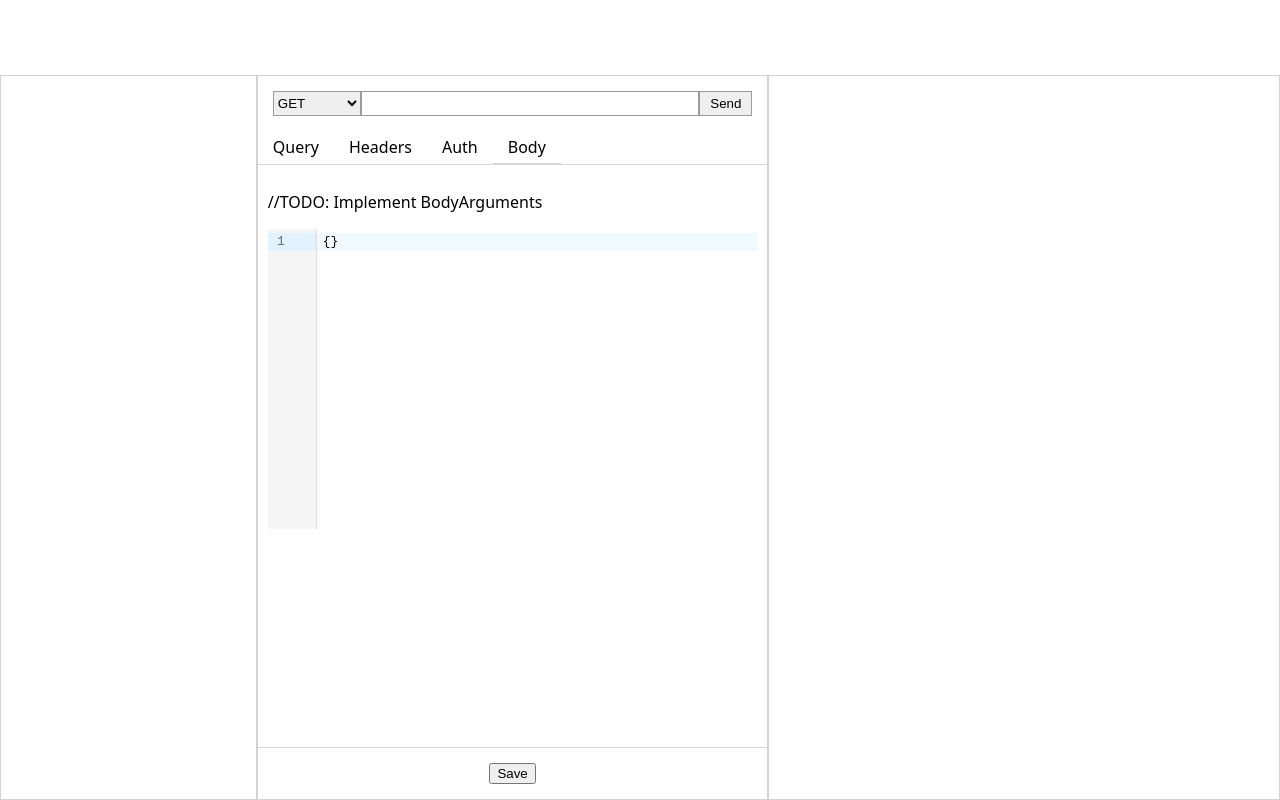
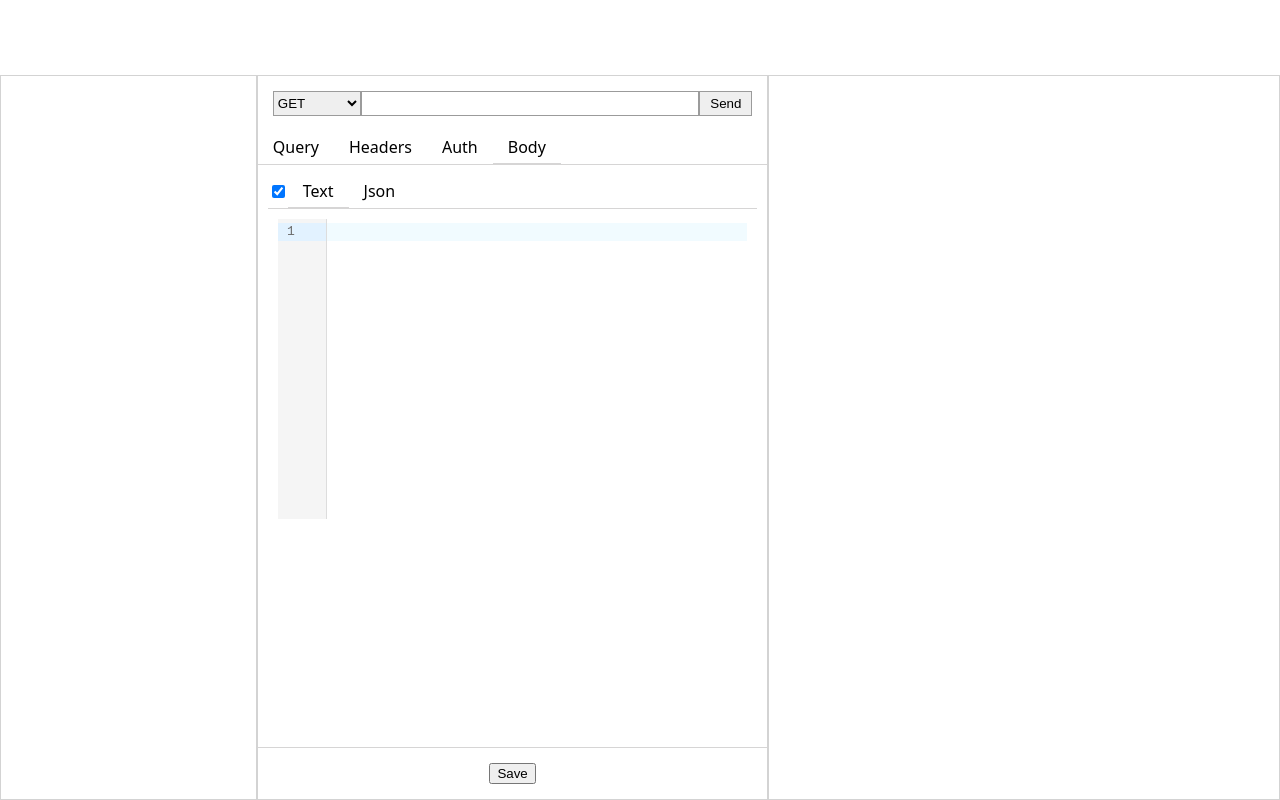
Before and after one commit to Rafael24595/go-api-front, a React (Vite) app: page / in a window 1280 px wide. Both pictures are taken after a click on the label "Body". Built offline with nearby package versions, Linux system fonts and the light colour scheme.

Commit message:
[FEATURE] Text and JSON payload components impemented.

```diff
--- a/src/components/body/client/center-container/client-arguments/ParameterSelector.tsx
+++ b/src/components/body/client/center-container/client-arguments/ParameterSelector.tsx
@@ -4,7 +4,8 @@ import { HeaderArguments } from './header-arguments/HeaderArguments';
 import { AuthArguments } from './auth-arguments/AuthArguments';
 import { BodyArguments } from './body-arguments/BodyArguments';
 import { StatusKeyValue } from '../../../../../interfaces/StatusKeyValue';
-import { Auths, Request } from '../../../../../interfaces/request/Request';
+import { Auths, Body, Request } from '../../../../../interfaces/request/Request';
+import { CONTENT_TYPE as CONTENT_TYPE_TEXT } from './body-arguments/text/TextData';
 import { Dict } from '../../../../../types/Dict';
 
 import './ParameterSelector.css'
@@ -48,6 +49,7 @@ interface Payload {
     query: StatusKeyValue[];
     header: StatusKeyValue[];
     auth: Auths;
+    body: Body;
 }
 
 export function ParameterSelector({request, cursorStatus}: ParameterSelectorProps) {
@@ -55,7 +57,8 @@ export function ParameterSelector({request, cursorStatus}: ParameterSelectorProp
         cursor: cursorStatus || DEFAULT_CURSOR,
         query: request ? detachStatusKeyValue(request.query.queries) : [],
         header: request ? detachStatusKeyValue(request.header.headers) : [],
-        auth: request ? request.auth : { status: false, auths: {} }
+        auth: request ? request.auth : { status: false, auths: {} },
+        body: request ? request.body : { status: true, contentType: CONTENT_TYPE_TEXT, payload: "" }
     });
 
     const cursorChange = (e: React.ChangeEvent<HTMLInputElement>) => {
@@ -72,6 +75,10 @@ export function ParameterSelector({request, cursorStatus}: ParameterSelectorProp
 
     const authChange = (auth: Auths) => {
         setTable({...table, auth: auth})
+    }
+
+    const bodyChange = (body: Body) => {
+        setTable({...table, body: body})
     }
 
     return (
@@ -104,7 +111,7 @@ export function ParameterSelector({request, cursorStatus}: ParameterSelectorProp
                 {table.cursor === VIEW_QUERY && <QueryArguments values={table.query} onValueChange={queryChange}/>}
                 {table.cursor === VIEW_HEADER && <HeaderArguments values={table.header} onValueChange={headerChange}/>}
                 {table.cursor === VIEW_AUTH && <AuthArguments values={table.auth} onValueChange={authChange}/>}
-                {table.cursor === VIEW_BODY && <BodyArguments/>}
+                {table.cursor === VIEW_BODY && <BodyArguments value={table.body} onValueChange={bodyChange}/>}
             </div>
         </>
     )
--- a/src/components/body/client/center-container/client-arguments/auth-arguments/AuthArguments.tsx
+++ b/src/components/body/client/center-container/client-arguments/auth-arguments/AuthArguments.tsx
@@ -70,7 +70,6 @@ export function AuthArguments({values, cursorStatus, onValueChange}: AuthArgumen
 
     return (
         <>
-            <div id="client-argument-auth">
             <div className="radio-button-group border-bottom">
                 <input
                     name="status"
@@ -89,7 +88,6 @@ export function AuthArguments({values, cursorStatus, onValueChange}: AuthArgumen
                     onChange={cursorChange}/>
                 <label htmlFor="tag-auth-bearer">Bearer</label>
             </div>
-            </div>
             <div id="client-argument-content">
                 {data.cursor === VIEW_BASIC && <BasicData value={data.basic} onValueChange={authChange}/>}
                 {data.cursor === VIEW_BEARER && <BearerData value={data.bearer} onValueChange={authChange}/>}
--- a/src/components/body/client/center-container/client-arguments/body-arguments/BodyArguments.tsx
+++ b/src/components/body/client/center-container/client-arguments/body-arguments/BodyArguments.tsx
@@ -1,29 +1,85 @@
 import { useState } from 'react';
 
-import CodeMirror from "@uiw/react-codemirror";
-import { json, jsonParseLinter  } from "@codemirror/lang-json";
-import { linter, lintGutter } from "@codemirror/lint";
+import './BodyArguments.css'
+import { CONTENT_TYPE as CONTENT_TYPE_TEXT, TextData } from './text/TextData';
+import { Body } from '../../../../../../interfaces/request/Request';
+import { JsonData } from './json/JsonData';
 
-import './BodyArguments.css'
+const VIEW_TEXT = "text";
+const VIEW_JSON = "json";
 
-export function BodyArguments() {
-    const [code, setCode] = useState("{}");
+const DEFAULT_CURSOR = VIEW_TEXT;
 
-      const onChange = (value: string) => {
-        setCode(value);
-        console.log("Updated code:", value);
+interface BodyArgumentsProps {
+    value?: Body
+    cursorStatus?: string;
+    onValueChange: (body: Body) => void;
+}
+
+interface Payload {
+    cursor: string;
+    status: boolean;
+    content: string;
+    payload: string;
+}
+
+export function BodyArguments({value, cursorStatus, onValueChange}: BodyArgumentsProps) {
+    const [data, setData] = useState<Payload>({
+            cursor: cursorStatus || DEFAULT_CURSOR,
+            status: value ? value.status : false,
+            content: value ? value.contentType : CONTENT_TYPE_TEXT,
+            payload: value ? value.payload : "",
+        });
+
+        const cursorChange = (e: React.ChangeEvent<HTMLInputElement>) => {
+            let newData = {...data, cursor: e.target.value};
+            setData(newData);
+        };
+
+        const statusChange = (e: React.ChangeEvent<HTMLInputElement>) => {
+          let newData = {...data, status: e.target.checked};
+          setData(newData);
+          onValueChange(makeBody(newData));
       };
+
+      const payloadChange = (content: string, payload: string) => {
+          let newData = {...data, content: content, payload: payload};
+          setData(newData);
+          onValueChange(makeBody(newData));
+      }
+
+      const makeBody = (payload: Payload): Body => {
+        return {
+            status: payload.status,
+            contentType: payload.content,
+            payload: payload.payload
+        };
+      }
 
     return (
         <>
-            <p>//TODO: Implement BodyArguments</p>
-            <CodeMirror
-                value={code}
-                height="300px"
-                extensions={[json(), linter(jsonParseLinter()), lintGutter()]}
-                onChange={onChange}
-                theme="light"
-            />
+            <div className="radio-button-group border-bottom">
+                  <input
+                      name="status"
+                      id="body-enable"
+                      type="checkbox"
+                      checked={data.status}
+                      onChange={statusChange}/>
+                  <input type="radio" id="tag-body-text" className="client-tag" name="cursor-body"
+                      checked={data.cursor === VIEW_TEXT}
+                      value={VIEW_TEXT}
+                      onChange={cursorChange}/>
+                  <label htmlFor="tag-body-text">Text</label>
+                  <input type="radio" id="tag-body-json" className="client-tag" name="cursor-body"
+                      checked={data.cursor === VIEW_JSON}
+                      value={VIEW_JSON}
+                      onChange={cursorChange}/>
+                  <label htmlFor="tag-body-json">Json</label>
+              </div>
+              <div id="client-argument-content">
+                  {data.cursor === VIEW_TEXT && <TextData value={data.payload} onValueChange={payloadChange}/>}
+                  {data.cursor === VIEW_JSON && <JsonData value={data.payload} onValueChange={payloadChange}/>}
+              </div>
         </>
     )
 }
--- /dev/null
+++ b/src/components/body/client/center-container/client-arguments/body-arguments/json/JsonData.tsx
@@ -0,0 +1,35 @@
+import { useState } from 'react';
+
+import CodeMirror from "@uiw/react-codemirror";
+import { json, jsonParseLinter  } from "@codemirror/lang-json";
+import { linter, lintGutter } from "@codemirror/lint";
+
+import './JsonData.css'
+
+export const CONTENT_TYPE = "json";
+
+interface Payload {
+  value?: string;
+  onValueChange: (content: string, payload: string) => void;
+}
+
+export function JsonData({value, onValueChange}: Payload) {
+    const [data, setData] = useState(value || "{}");
+
+    const onChange = (value: string) => {
+      setData(value);
+      onValueChange(CONTENT_TYPE, value);
+    };
+
+    return (
+        <>
+            <CodeMirror
+                value={data}
+                height="300px"
+                extensions={[json(), linter(jsonParseLinter()), lintGutter()]}
+                onChange={onChange}
+                theme="light"
+            />
+        </>
+    )
+}
--- /dev/null
+++ b/src/components/body/client/center-container/client-arguments/body-arguments/text/TextData.tsx
@@ -0,0 +1,34 @@
+import { useState } from 'react';
+
+import CodeMirror from "@uiw/react-codemirror";
+import { lintGutter } from "@codemirror/lint";
+
+import './TextData.css'
+
+export const CONTENT_TYPE = "text";
+
+interface Payload {
+  value?: string;
+  onValueChange: (content: string, payload: string) => void;
+}
+
+export function TextData({value, onValueChange}: Payload) {
+    const [data, setData] = useState(value || "");
+
+    const onChange = (value: string) => {
+      setData(value);
+      onValueChange(CONTENT_TYPE, value);
+    };
+
+    return (
+        <>
+            <CodeMirror
+                value={data}
+                height="300px"
+                extensions={[lintGutter()]}
+                onChange={onChange}
+                theme="light"
+            />
+        </>
+    )
+}
--- a/src/interfaces/request/Request.ts
+++ b/src/interfaces/request/Request.ts
@@ -29,6 +29,7 @@ export interface Cookies {
 }
 
 export interface Body {
+  status: boolean
   contentType: string
   payload: string
 }
```
Also changed, not shown: src/components/body/client/center-container/client-arguments/body-arguments/json/JsonData.css (added), src/components/body/client/center-container/client-arguments/body-arguments/text/TextData.css (added). Lines whose indentation alone changed are shown as unchanged.
